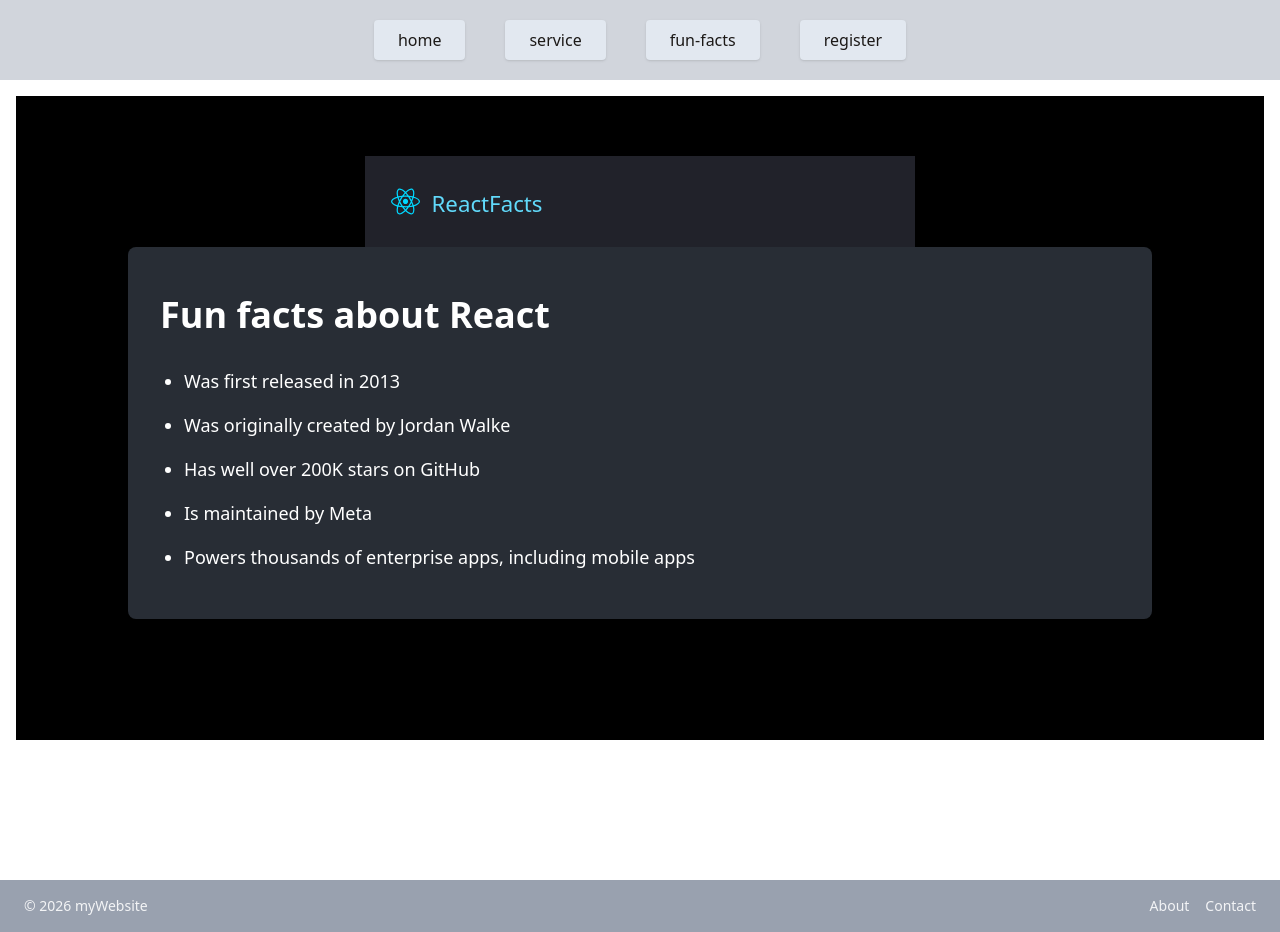
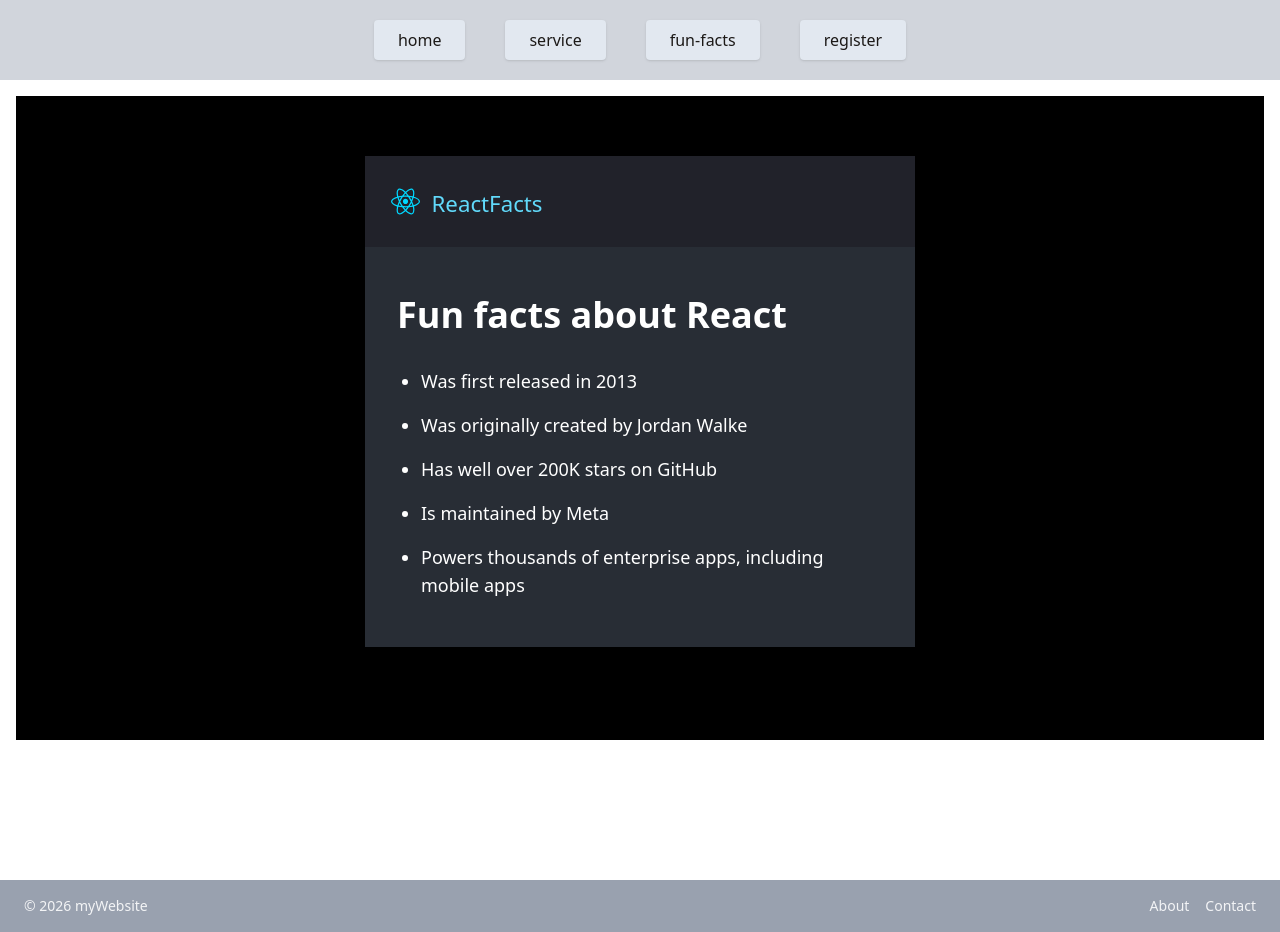
Before and after one commit to system-Barinda/Simple-Auth-App, a React (Vite) app in the folder vite-project/: page /fun-facts in a window 1280 px wide. Built offline with nearby package versions, Linux system fonts and the light colour scheme.

Commit message:
done:complited"

```diff
--- a/vite-project/src/components/layout/MainBody.tsx
+++ b/vite-project/src/components/layout/MainBody.tsx
@@ -10,7 +10,7 @@
 
 function MainBody() {
   return (
-    <main className="bg-[#282D35] text-white px-8 py-12 max-w-5xl mx-auto rounded-lg">
+    <main className=" w-137.5 bg-[#282D35] text-white px-8 py-12 max-w-5xl mx-auto ">
       <h1 className="text-4xl font-bold mb-8">Fun facts about React</h1>
 
       <ol className="list-disc pl-6 space-y-4 text-lg">
```
